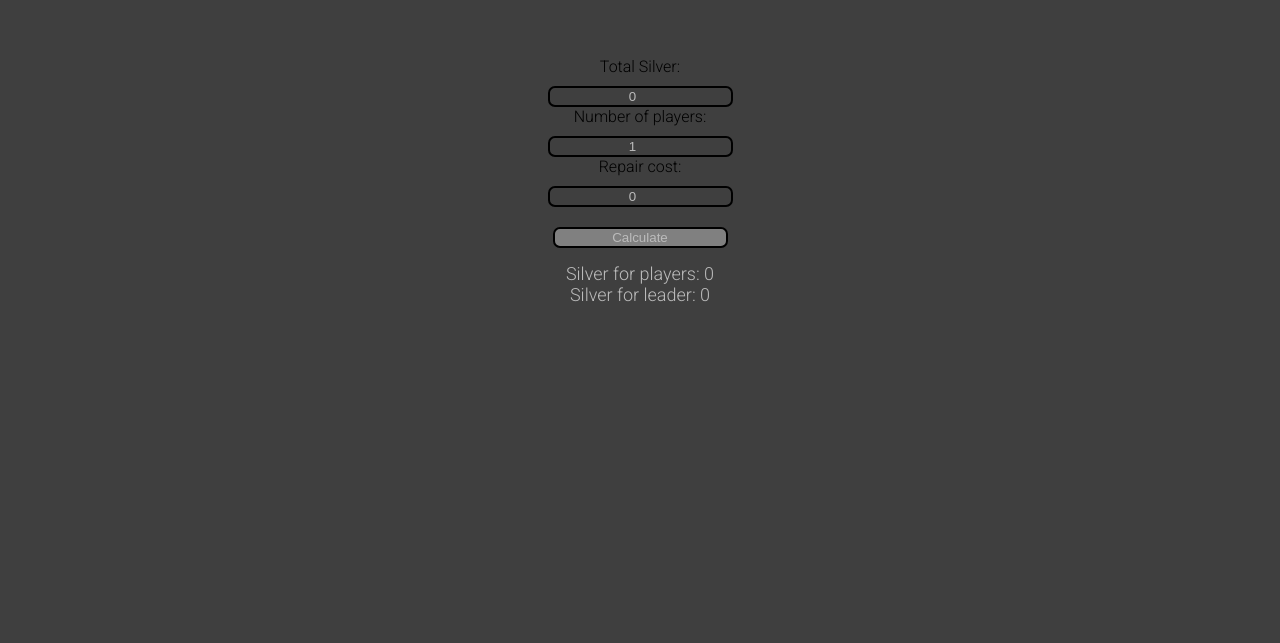
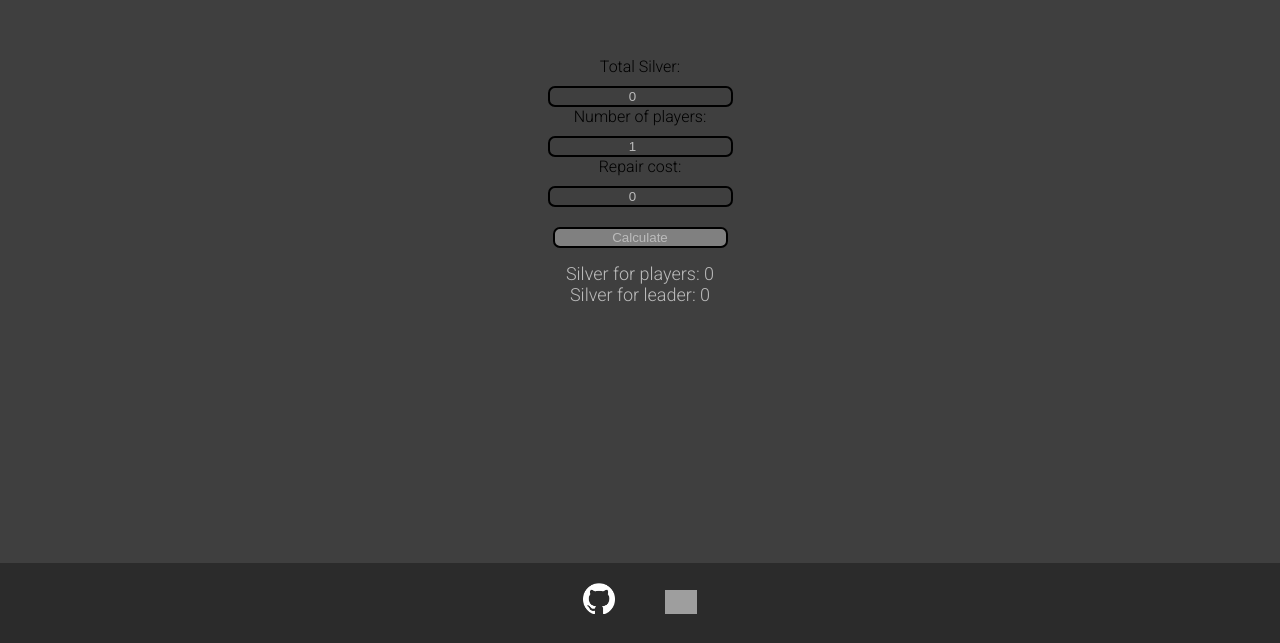
Before and after one commit to Teeco123/AlbionLootsplit, a React (Create React App) app: page / in a window 1280 px wide. Shown: the part 157-800 px from the top of the page. Built offline with nearby package versions, Linux system fonts and the light colour scheme; grey boxes are pictures that could not be loaded.

Commit message:
added footer

```diff
--- a/src/App.css
+++ b/src/App.css
@@ -1,11 +1,15 @@
 body{
     background-color: rgb(63, 63, 63);
     font-family: 'Roboto';
+    min-height: 100vh;
+    display: flex;
+    flex-direction: column-reverse;
+    margin: 0;
 }
 
-.div{
+.calculator{
     margin: auto;
-    width: 50%;
+    width: 100%;
     text-align: center;
     position: absolute;
     top: 50%;
@@ -37,3 +41,15 @@ input[type=submit]{
     margin-top: 15px;
     font-size: 18px;
 }
+
+.footer{
+    margin-top: auto;
+    background-color: rgb(43, 43, 43);
+    height: 80px;
+    text-align: center;
+}
+
+.footer img{
+    width: 32px;
+    margin: 20px 25px 0px 25px;
+}
--- a/src/App.js
+++ b/src/App.js
@@ -1,8 +1,8 @@
-import './App.css';
+import "./App.css";
+import githubicon from "./img/github-icon.png";
 import { useState } from "react";
 
 function App() {
-
   const [Silver, SetSilver] = useState(0);
   const [Players, SetPlayers] = useState(1);
   const [Repair, SetRepair] = useState(0);
@@ -11,52 +11,80 @@ function App() {
 
   const handleSilver = (event) => {
     SetSilver(event.target.value);
-  }
+  };
 
   const handlePlayers = (event) => {
     SetPlayers(event.target.value);
-  }
+  };
 
   const handleRepair = (event) => {
     SetRepair(event.target.value);
-  }
+  };
 
   const handleSubmit = (event) => {
     event.preventDefault();
 
-    SetFinalSilver((Silver - Repair) / Players);
-    SetFinalSilverLeader((Number(Repair) + ((Silver - Repair) / Players)));
-  }
+    SetFinalSilver(Math.round((Silver - Repair) / Players));
+    SetFinalSilverLeader(
+      Math.round(Number(Repair) + (Silver - Repair) / Players)
+    );
+  };
 
   return (
-    <div className='div'>
+    <div className="div">
+      <div className="calculator">
         <form onSubmit={handleSubmit}>
-        Total Silver: <br/>
+          Total Silver: <br />
           <input
             id="Silver"
             type="number"
             value={Silver}
-          onChange={handleSilver}/><br/>
-        Number of players: <br/>
+            onChange={handleSilver}
+          />
+          <br />
+          Number of players: <br />
           <input
             id="players"
             type="number"
             value={Players}
-          onChange={handlePlayers}/><br/>
-        Repair cost: <br/>
+            onChange={handlePlayers}
+          />
+          <br />
+          Repair cost: <br />
           <input
             id="Repair"
             type="number"
             value={Repair}
-          onChange={handleRepair}/><br/>
-        <input
-          id="Submit"
-          type="submit"
-          value="Calculate" />
+            onChange={handleRepair}
+          />
+          <br />
+          <input id="Submit" type="submit" value="Calculate" />
         </form>
-      <div className='result'>
-        Silver for players: {FinalSilver} <br/>
+        <div className="result">
+          Silver for players: {FinalSilver} <br />
           Silver for leader: {FinalSilverLeader}
+        </div>
+      </div>
+      <div className="footer">
+        {/* GITHUB ICON */}
+        <a
+          href="https://github.com/Teeco123/albion-lootsplit"
+          target="_blank"
+          rel="noreferrer"
+        >
+          <img src={githubicon} alt="github project" />
+        </a>
+        {/* DISCORD ICON */}
+        <a
+          href="https://discord.gg/xJGYbemq2b"
+          target="_blank"
+          rel="noreferrer"
+        >
+          <img
+            src="https://assets-global.website-files.com/6257adef93867e50d84d30e2/636e0a6ca814282eca7172c6_icon_clyde_white_RGB.svg"
+            alt="discord"
+          />
+        </a>
       </div>
     </div>
   );
```
Also changed, not shown: src/img/github-icon.png (added). Lines whose indentation alone changed are shown as unchanged.
